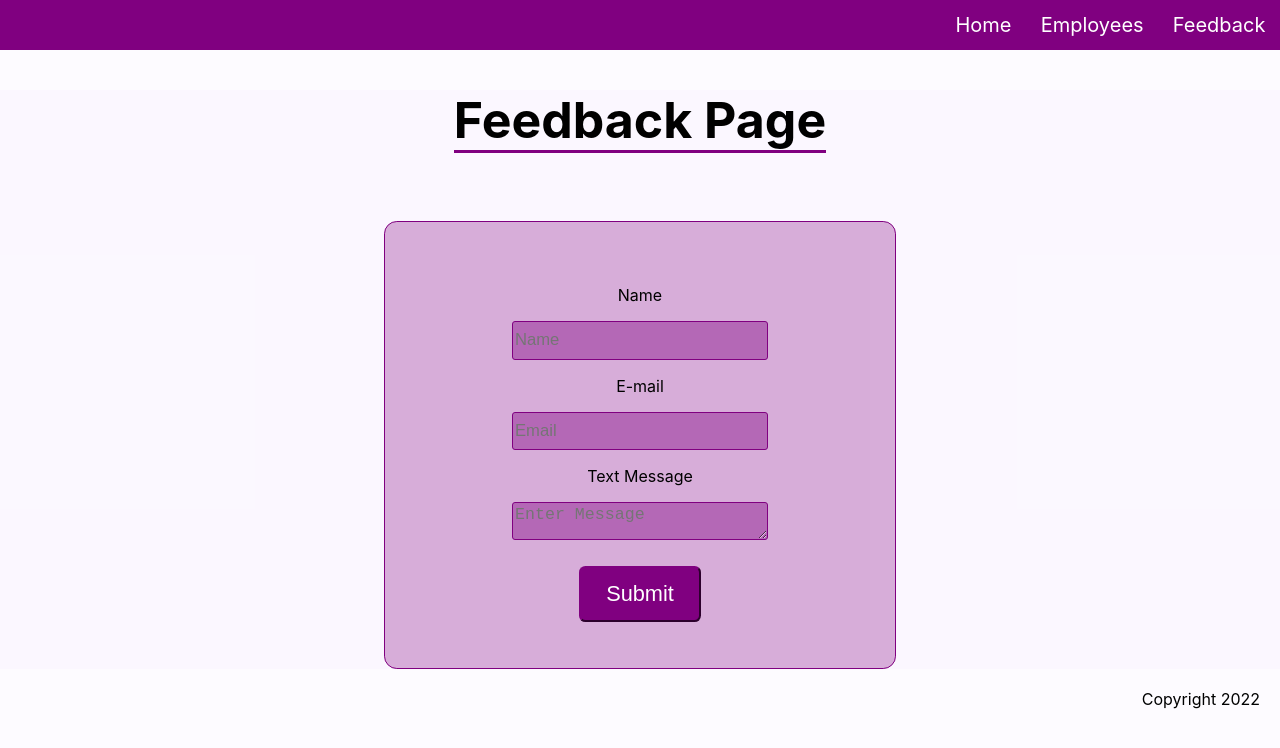
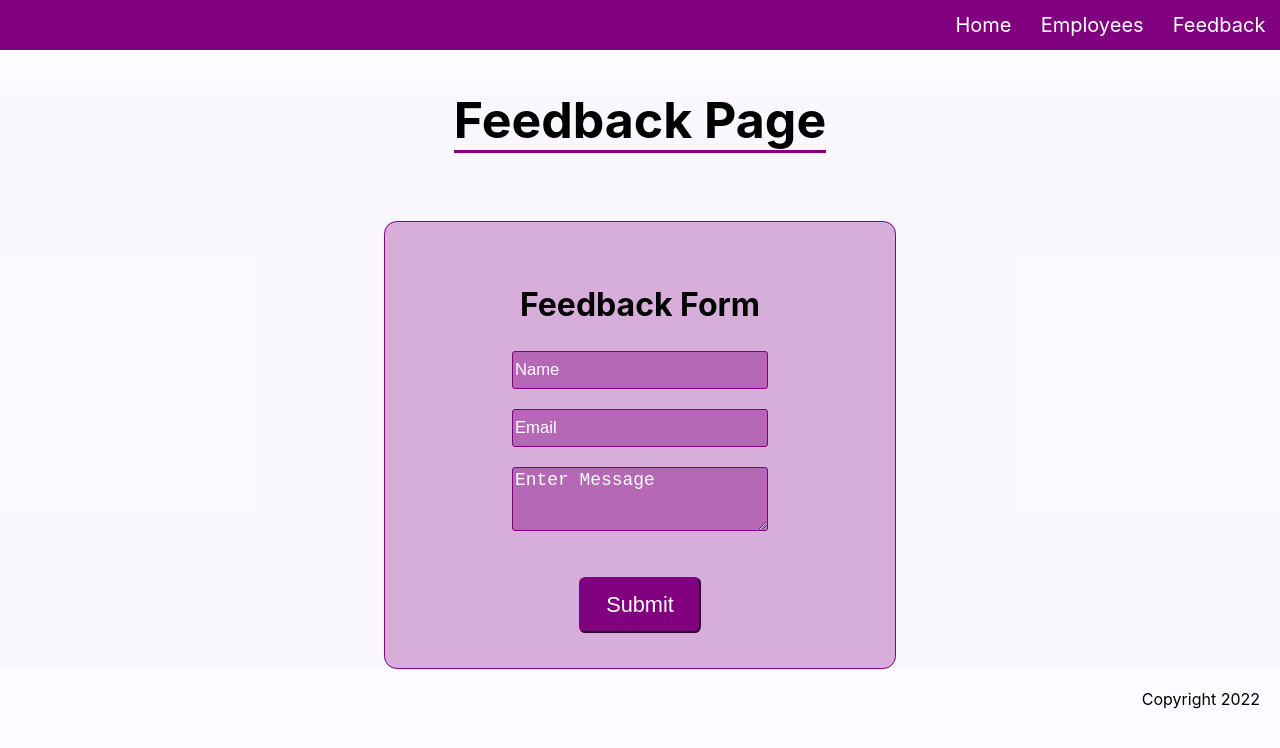
Before and after one commit to GegaLataria/optimo-task-next.js, a Next.js app: page /feedback in a window 1280 px wide. Shown: the top 748 px of the page. Built offline with nearby package versions, Linux system fonts and the light colour scheme.

Commit message:
updated feedback form

```diff
--- a/pages/feedback/index.js
+++ b/pages/feedback/index.js
@@ -23,7 +23,7 @@ const Feedback = () => {
       </h1>
       <div className={styles.container}>
         <form className={styles.form}>
-          <p>Name</p>
+          <h2 className={styles.feedbackTitle}>Feedback Form</h2>
           <input
             className={styles.input}
             type={"text"}
@@ -32,7 +32,6 @@ const Feedback = () => {
             required
             onChange={() => setMessages(null)}
           ></input>
-          <p>E-mail</p>
           <input
             className={styles.input}
             type={"email"}
@@ -41,10 +40,9 @@ const Feedback = () => {
             required
             onChange={() => setMessages(null)}
           ></input>
-          <p>Text Message</p>
           <textarea
             placeholder="Enter Message"
-            className={styles.input}
+            className={styles.textarea}
             required
             name="message"
             onChange={() => setMessages(null)}
--- a/styles/Feedback.module.css
+++ b/styles/Feedback.module.css
@@ -27,6 +27,10 @@
     border-radius: 1vw;
 }
 
+.feedbackTitle {
+    font-size: 2.5vw;
+}
+
 .input {
     font-size: 1.3vw;
     width: 20vw;
@@ -34,6 +38,27 @@
     border: 1.5px solid purple;
     border-radius: 3px;
     background-color: rgba(128, 0, 128, .4);
+    margin-bottom: 20px;
+}
+
+.input::placeholder {
+    color: #fff;
+}
+
+.textarea {
+    font-size: 1.4vw;
+    width: 20vw;
+    max-width: 35vw;
+    height: 5vw;
+    max-height: 10vw;
+    border: 1.5px solid purple;
+    border-radius: 3px;
+    background-color: rgba(128, 0, 128, .4);
+    margin-bottom: 20px;
+}
+
+.textarea::placeholder {
+    color: #fff;
 }
 
 .button {
```
